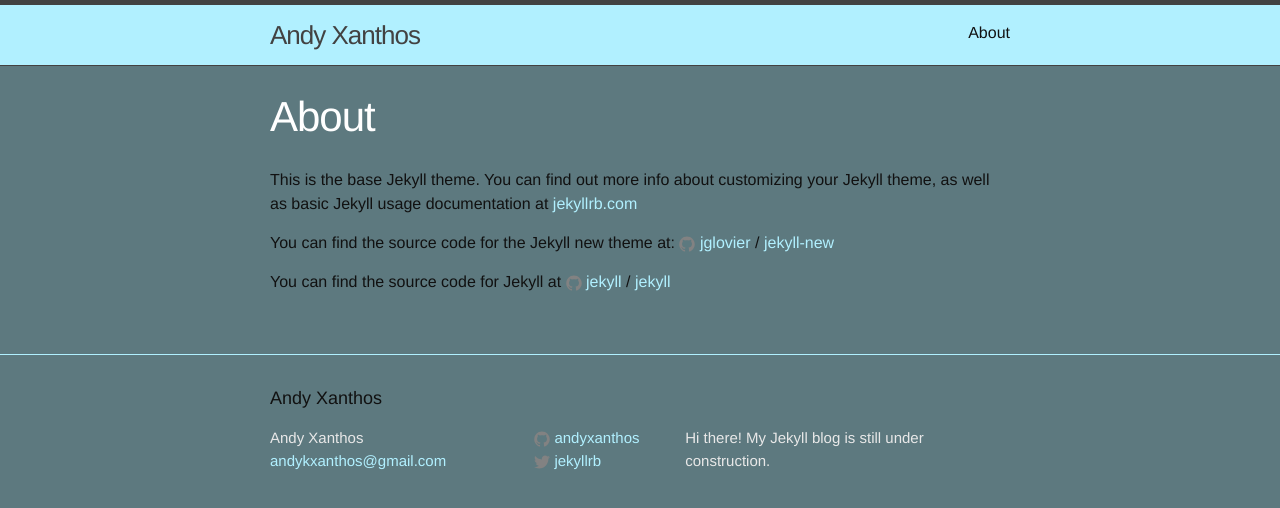
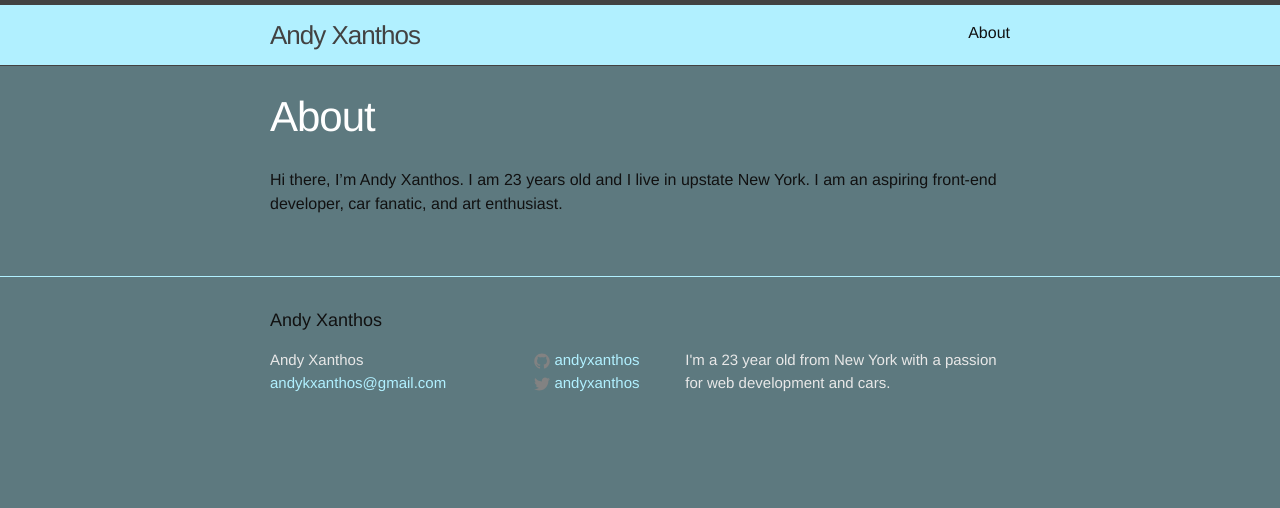
Before and after one commit to mvaneijgen/andyxanthos.github.io, a Jekyll site: the page built from about.md, in a window 1280 px wide. Shown: the top 508 px of the page. Built offline with Jekyll 4.4.1, drawn with Linux system fonts in a browser that asks for light colours.

Commit message:
some more finishing touches
staying with the jekyll basic theme. i want to get some posts up before
doing too much of the styling.

```diff
--- a/_config.yml
+++ b/_config.yml
@@ -9,10 +9,11 @@
 title: Andy Xanthos
 email: andykxanthos@gmail.com
 description: > # this means to ignore newlines until "baseurl:"
-  Hi there! My Jekyll blog is still under construction.
+  I'm a 23 year old from New York with a passion
+  for web development and cars.
 baseurl: "" # the subpath of your site, e.g. /blog
 url: "https://andykxanthos.github.io" # the base hostname & protocol for your site
-twitter_username: jekyllrb
+twitter_username: andyxanthos
 github_username:  andyxanthos
 
 # Build settings
--- a/_sass/_layout.scss
+++ b/_sass/_layout.scss
@@ -204,7 +204,7 @@
 .post-img {
   max-width: 100%;
   &:hover {
-    opacity: 0.7;
+    opacity: 0.5;
   }
 }
 
--- a/about.md
+++ b/about.md
@@ -4,12 +4,4 @@ title: About
 permalink: /about/
 ---
 
-This is the base Jekyll theme. You can find out more info about customizing your Jekyll theme, as well as basic Jekyll usage documentation at [jekyllrb.com](http://jekyllrb.com/)
-
-You can find the source code for the Jekyll new theme at:
-{% include icon-github.html username="jglovier" %} /
-[jekyll-new](https://github.com/jglovier/jekyll-new)
-
-You can find the source code for Jekyll at
-{% include icon-github.html username="jekyll" %} /
-[jekyll](https://github.com/jekyll/jekyll)
+Hi there, I'm Andy Xanthos. I am 23 years old and I live in upstate New York. I am an aspiring front-end developer, car fanatic, and art enthusiast.
--- a/index.html
+++ b/index.html
@@ -4,7 +4,6 @@ layout: default
 
 <div class="home">
 
-  <h1 class="page-heading">Posts</h1>
 
   <ul class="post-list">
     {% for post in site.posts %}
```
